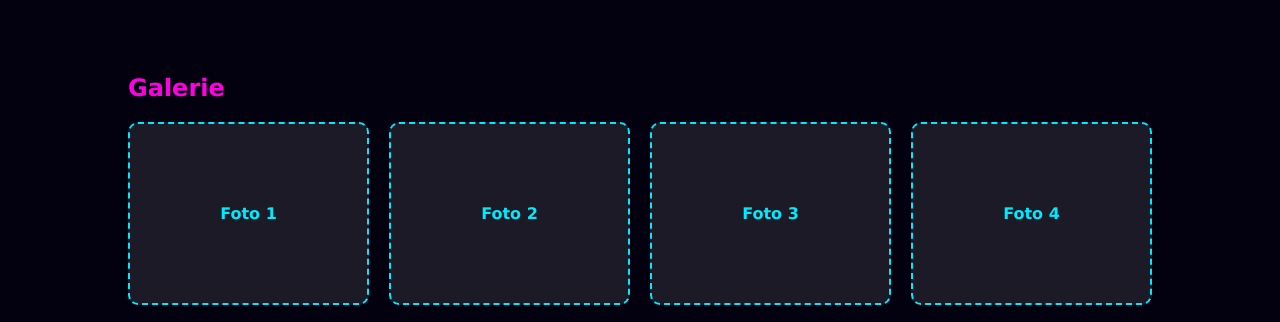
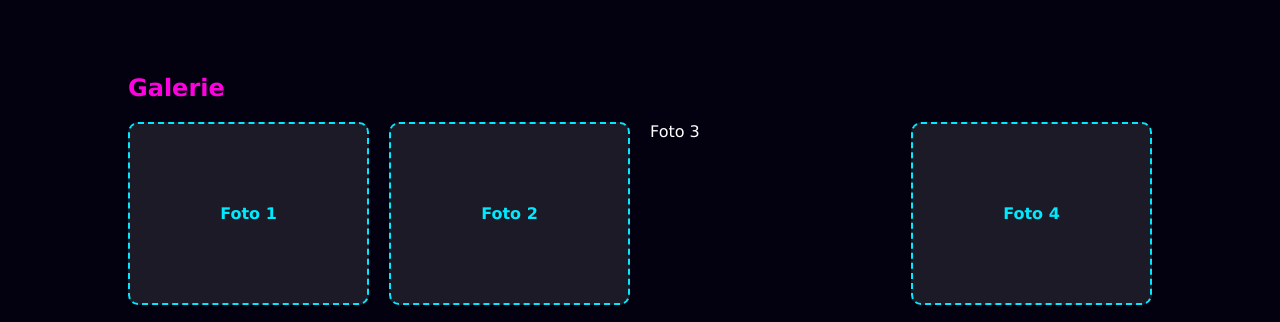
Before and after one commit to 10c-Minigolf/10c-Minigolf.github.io, a plain HTML site: page index.html in a window 1280 px wide. Shown: the part 2020-2342 px from the top of the page. Drawn offline with Linux system fonts and the light colour scheme.

Commit message:
Update index.html

```diff
--- a/index.html
+++ b/index.html
@@ -69,7 +69,7 @@ eigene Schwarzlicht-Minigolfbahn entstanden.
     <div class="gallery-grid">
         <div class="img-placeholder">Foto 1</div>
         <div class="img-placeholder">Foto 2</div>
-        <div class="img-placeholder">Foto 3</div>
+        <div class="IMG_7723.jpeg">Foto 3</div>
         <div class="img-placeholder">Foto 4</div>
         <div class="img-placeholder">Foto 5</div>
         <div class="img-placeholder">Foto 6</div>
```
